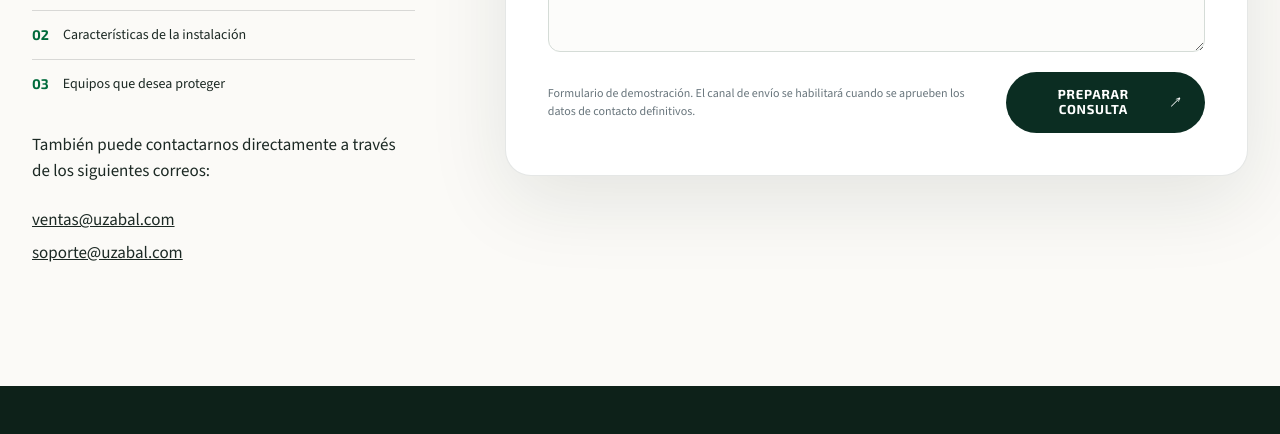
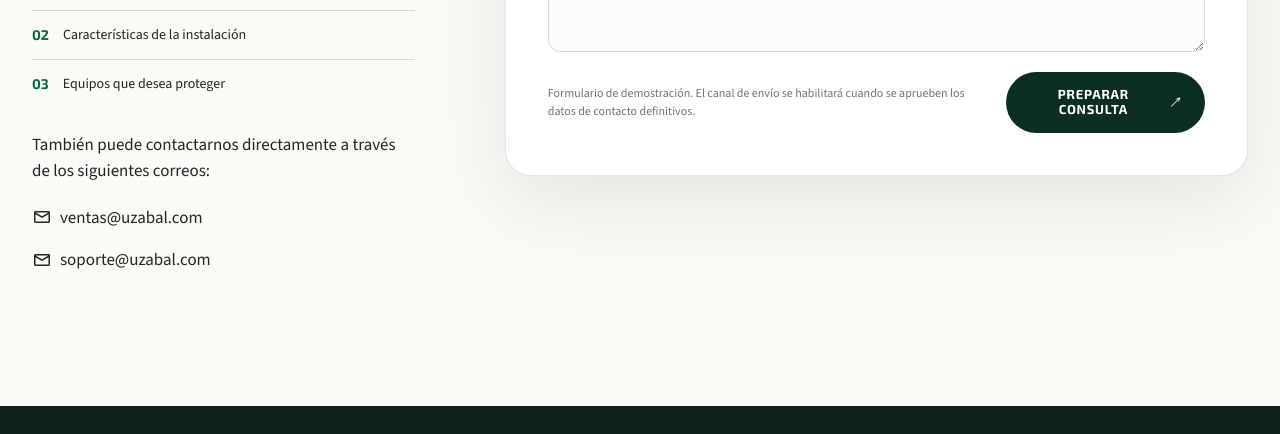
Before and after one commit to uzabal/uzabal_surge_solutions, a plain HTML site: page index.html in a window 1280 px wide. Shown: the part 8092-8526 px from the top of the page. Drawn offline with nearby package versions, Linux system fonts and the light colour scheme.

Commit message:
Add Material Symbols for email icons and style adjustments for contact emails

```diff
--- a/index.html
+++ b/index.html
@@ -28,6 +28,7 @@
   <link rel="preload" as="image" href="assets/hero-industria-tormenta-rayos.webp" type="image/webp" fetchpriority="high">
   <link rel="stylesheet" href="styles.css">
   <link rel="stylesheet" href="styles-premium.css">
+  <link rel="stylesheet" href="https://fonts.googleapis.com/css2?family=Material+Symbols+Outlined:opsz,wght,FILL,GRAD@24,400,0,0&icon_names=mail" />
 
   <script type="application/ld+json">
   {
@@ -378,8 +379,12 @@
           </div>
           <div class="contact-emails">
             <p>También puede contactarnos directamente a través de los siguientes correos:</p>
-            <a href="mailto:ventas@uzabal.com" class="mail">ventas@uzabal.com</a>
-            <a href="mailto:soporte@uzabal.com" class="mail">soporte@uzabal.com</a>
+            <div class="mails">
+              <a href="mailto:ventas@uzabal.com"><span class="material-symbols-outlined" aria-hidden="true">mail</span><span>ventas@uzabal.com</span></a>
+            </div>
+            <div class="mails">
+              <a href="mailto:soporte@uzabal.com"><span class="material-symbols-outlined" aria-hidden="true">mail</span><span>soporte@uzabal.com</span></a>
+            </div>
           </div>
         </div>
         <form class="contact-form reveal" id="contact-form" novalidate>
--- a/styles.css
+++ b/styles.css
@@ -199,6 +199,24 @@ button:focus-visible, a:focus-visible, input:focus-visible, select:focus-visible
 .form-footer p { max-width: 430px; color: var(--steel); font-size: 12px; }
 .form-status { margin-top: 20px; padding: 15px; color: var(--green-deep); background: #e2f5eb; border-left: 3px solid var(--green); }
 .contact-emails { display: flex; flex-direction: column; gap: 6px; margin-top: 20px; }
+.mails {
+  margin-bottom: 8px;
+}
+
+.mails a {
+  display: inline-flex;        /* Alinea ícono y texto en fila sin ocupar todo el ancho */
+  align-items: center;         /* Centra verticalmente ícono y texto */
+  gap: 8px;                    /* Espacio limpio entre el ícono y el correo */
+  text-decoration: none;       /* Quita el subrayado si no lo deseas */
+  color: inherit;              /* Hereda el color del texto padre */
+  line-height: 1;
+}
+
+.mails .material-symbols-outlined {
+  font-size: 20px;             /* Ajusta el tamaño según tu tipografía */
+  line-height: 1;              /* Evita alturas extra causadas por la fuente del ícono */
+  flex-shrink: 0;              /* Evita que el ícono se aplaste en pantallas estrechas */
+}
 
 .site-footer { padding: 70px 0 24px; color: #b8c1c4; background: #111719; }
 .footer-grid { display: grid; grid-template-columns: 1.4fr .65fr .8fr 1.2fr; gap: 60px; }
```
